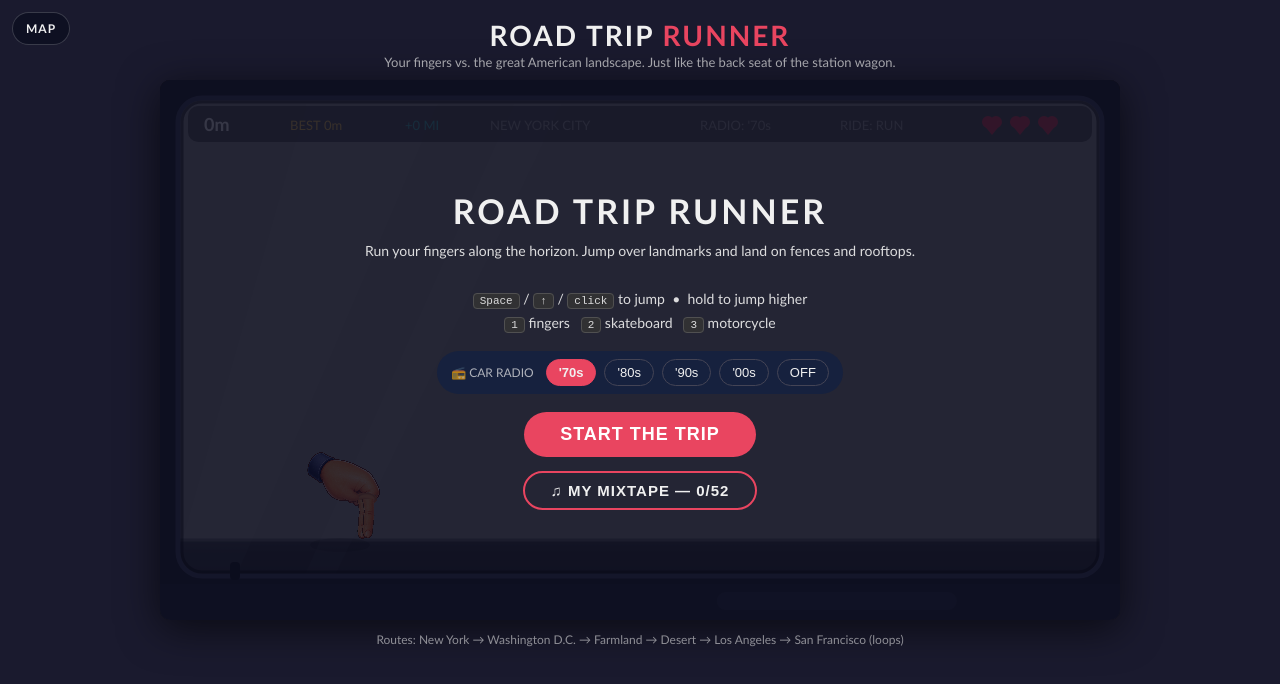
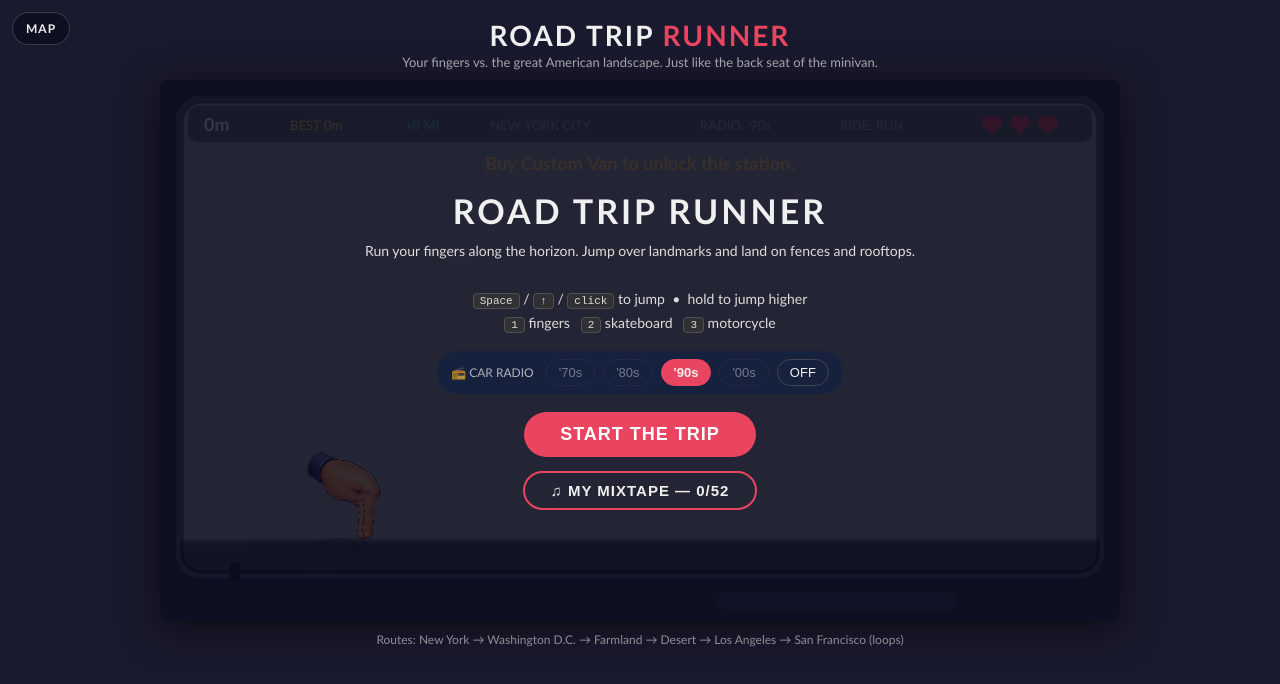
Before and after one commit to traviskoneil-cpu/road-trip-runner, a plain HTML site: page index.html in a window 1280 px wide. Both pictures are taken after a click on the button "'70s". Drawn offline with Linux system fonts and the light colour scheme.

Commit message:
Gate radio stations by vehicle ownership

```diff
--- a/index.html
+++ b/index.html
@@ -182,6 +182,11 @@
     font-size: 13px;
   }
   .decade.active { background: var(--accent); border-color: var(--accent); font-weight: bold; }
+  .decade.locked {
+    opacity: 0.42;
+    cursor: not-allowed;
+    border-style: dashed;
+  }
   .btn-stop {
     display: none;
     background: transparent;
@@ -258,7 +263,7 @@
 <body>
   <a class="map-link" href="home.html">MAP</a>
   <h1>Road Trip <span>Runner</span></h1>
-  <div class="tagline">Your fingers vs. the great American landscape. Just like the back seat of the station wagon.</div>
+  <div class="tagline">Your fingers vs. the great American landscape. Just like the back seat of the minivan.</div>
 
   <div id="rotateNote">
     <span class="phone">&#128241;</span><br>
@@ -418,6 +423,8 @@ const CITY_ORDER = ["nyc", "dc", "farm", "desert", "la", "sf"];
 const CAR_STATS = {
   wagon: { routeMultiplier: 1, worldSpeedStart: 260, worldSpeedRamp: 3, worldSpeedMax: 520 },
   minivan: { routeMultiplier: 1, worldSpeedStart: 260, worldSpeedRamp: 3, worldSpeedMax: 520 },
+  suv: { routeMultiplier: 1, worldSpeedStart: 260, worldSpeedRamp: 3, worldSpeedMax: 520 },
+  customVan: { routeMultiplier: 1, worldSpeedStart: 260, worldSpeedRamp: 3, worldSpeedMax: 520 },
 };
 
 const BackgroundArt = {
@@ -611,11 +618,29 @@ function routeLoopIndex() {
 }
 
 function currentCarStats() {
-  return CAR_STATS[Save.data.currentCar] || CAR_STATS.wagon;
+  return CAR_STATS[Save.data.currentCar] || CAR_STATS.minivan;
 }
 
 function routeMetersPerSecond() {
   return BASE_ROUTE_METERS_PER_SECOND * currentCarStats().routeMultiplier;
+}
+
+function vehicleName(id) {
+  return Save.vehicleName ? Save.vehicleName(id) : ({ minivan: "Blue Minivan", suv: "Family SUV", wagon: "Station Wagon", customVan: "Custom Van" })[id] || id;
+}
+
+function radioEraUnlocked(era) {
+  return Save.isStationUnlocked ? Save.isStationUnlocked(era) : era === "90s" || era === "off";
+}
+
+function unlockedRadioEra(era) {
+  if (radioEraUnlocked(era)) return era;
+  return Save.firstUnlockedStation ? Save.firstUnlockedStation() : "90s";
+}
+
+function stationVehicleName(era) {
+  const car = Save.vehicleForStation ? Save.vehicleForStation(era) : null;
+  return car ? vehicleName(car) : "another ride";
 }
 
 function bankedMilesForDistance(distance) {
@@ -703,7 +728,7 @@ document.querySelectorAll("#rideBar button").forEach((b) => {
 // changes. Swap these for AI-generated songs later.
 // ============================================================
 const Radio = {
-  era: (Save.data.settings && Save.data.settings.station) || "90s",
+  era: unlockedRadioEra((Save.data.settings && Save.data.settings.station) || "90s"),
   actx: null, nextNote: 0, step: 0, timer: null,
   playlist: {},        // era -> [filenames], loaded from radio/music/playlist.json
   audio: null, queue: [],
@@ -2637,7 +2662,15 @@ window.addEventListener("hashchange", openLibraryFromHash);
 openLibraryFromHash();
 function setRadioEra(era, persist) {
   if (!Radio.patterns[era] && era !== "off") era = "90s";
-  document.querySelectorAll(".decade").forEach((b) => b.classList.toggle("active", b.dataset.era === era));
+  if (!radioEraUnlocked(era)) era = unlockedRadioEra(era);
+  document.querySelectorAll(".decade").forEach((b) => {
+    const unlocked = radioEraUnlocked(b.dataset.era);
+    b.classList.toggle("active", b.dataset.era === era);
+    b.classList.toggle("locked", !unlocked);
+    b.setAttribute("aria-disabled", unlocked ? "false" : "true");
+    if (!unlocked && b.dataset.era !== "off") b.title = "Buy " + stationVehicleName(b.dataset.era) + " to unlock this station.";
+    else b.removeAttribute("title");
+  });
   Radio.era = era;
   if (persist && era !== "off") {
     if (!Save.data.settings || typeof Save.data.settings !== "object") Save.data.settings = {};
@@ -2648,6 +2681,10 @@ function setRadioEra(era, persist) {
 setRadioEra(Radio.era, false);
 document.querySelectorAll(".decade").forEach((btn) => {
   btn.addEventListener("click", () => {
+    if (!radioEraUnlocked(btn.dataset.era)) {
+      S.toast = { text: "Buy " + stationVehicleName(btn.dataset.era) + " to unlock this station.", timer: 3 };
+      return;
+    }
     setRadioEra(btn.dataset.era, true);
     if (S.running) Radio.start();
   });
--- a/save.js
+++ b/save.js
@@ -12,6 +12,13 @@
   const KEY = "rtr_save";
   const NAVIGATOR_BOARD_CELLS = 48;
   const NAVIGATOR_DOG_SNACK_OFFSET = 100;
+  const STARTER_CAR = "minivan";
+  const VEHICLES = {
+    minivan: { name: "Blue Minivan", station: "90s" },
+    suv: { name: "Family SUV", station: "00s" },
+    wagon: { name: "Station Wagon", station: "80s" },
+    customVan: { name: "Custom Van", station: "70s" },
+  };
   const DEFAULTS = {
     v: 6,
     difficulties: ["easy"],   // legacy Dad Mode global difficulty unlocks
@@ -20,8 +27,8 @@
     miles: 0,                 // the one currency (earning wired up in a later step)
     runnerBest: 0,            // Runner high score, meters
     cities: ["nyc"],          // unlocked map areas (the route spine)
-    cars: ["wagon"],          // unlocked vehicles
-    currentCar: "wagon",
+    cars: [STARTER_CAR],      // unlocked vehicles
+    currentCar: STARTER_CAR,
     navigator: {              // back-seat Navigator mode
       energy: 100,
       lastEnergyAt: 0,
@@ -43,7 +50,7 @@
   const clone = (o) => JSON.parse(JSON.stringify(o));
 
   const Save = {
-    RANK_ORDER, UNLOCK_RULE,
+    RANK_ORDER, UNLOCK_RULE, VEHICLES, STARTER_CAR,
     data: clone(DEFAULTS),
 
     load() {
@@ -56,7 +63,7 @@
       if (!d.driverSongs || typeof d.driverSongs !== "object") d.driverSongs = {};
       if (!Array.isArray(d.collected)) d.collected = [];
       if (!Array.isArray(d.cities) || !d.cities.length) d.cities = ["nyc"];
-      if (!Array.isArray(d.cars) || !d.cars.length) d.cars = ["wagon"];
+      if (!Array.isArray(d.cars) || !d.cars.length) d.cars = [STARTER_CAR];
       if (typeof d.miles !== "number") d.miles = 0;
       if (typeof d.runnerBest !== "number") d.runnerBest = 0;
       if (!d.currentCar) d.currentCar = d.cars[0];
@@ -103,10 +110,24 @@
       if ("syncMs" in d.settings) delete d.settings.syncMs;
       if (!d.settings.station) d.settings.station = DEFAULTS.settings.station;
       if (!d._migrated || typeof d._migrated !== "object") d._migrated = {};
+      this._migrateStarterCar();
+      d.cars = Array.from(new Set(d.cars.filter((car) => VEHICLES[car])));
+      if (!d.cars.length) d.cars = [STARTER_CAR];
+      if (!d.cars.includes(STARTER_CAR)) d.cars.unshift(STARTER_CAR);
+      if (!d.currentCar || !d.cars.includes(d.currentCar)) d.currentCar = d.cars[0];
+      if (!this.isStationUnlocked(d.settings.station)) d.settings.station = DEFAULTS.settings.station;
       this._migrateOldKeys();
       d.v = DEFAULTS.v;
       this.persist();
       return this;
+    },
+
+    _migrateStarterCar() {
+      const d = this.data;
+      if (d._migrated.minivanStarter) return;
+      d.cars = d.cars.map((car) => car === "wagon" ? STARTER_CAR : car);
+      if (d.currentCar === "wagon") d.currentCar = STARTER_CAR;
+      d._migrated.minivanStarter = true;
     },
 
     // Fold the pre-unified standalone keys in once each. We read them but never
@@ -128,6 +149,37 @@
     },
 
     persist() { try { localStorage.setItem(KEY, JSON.stringify(this.data)); } catch (e) {} },
+
+    // ---- vehicles / radio stations ----
+    vehicleName(id) { return (VEHICLES[id] && VEHICLES[id].name) || id; },
+    hasCar(id) { return !!VEHICLES[id] && this.data.cars.includes(id); },
+    unlockCar(id) {
+      if (!VEHICLES[id]) return false;
+      if (this.data.cars.includes(id)) return false;
+      this.data.cars.push(id);
+      this.persist();
+      return true;
+    },
+    setCurrentCar(id) {
+      if (!this.hasCar(id)) return false;
+      this.data.currentCar = id;
+      this.persist();
+      return true;
+    },
+    vehicleForStation(era) {
+      return Object.keys(VEHICLES).find((id) => VEHICLES[id].station === era) || null;
+    },
+    unlockedStationEras() {
+      const eras = (this.data.cars || []).map((car) => VEHICLES[car] && VEHICLES[car].station).filter(Boolean);
+      return new Set(eras.length ? eras : [VEHICLES[STARTER_CAR].station]);
+    },
+    isStationUnlocked(era) {
+      if (era === "off") return true;
+      return this.unlockedStationEras().has(era);
+    },
+    firstUnlockedStation() {
+      return ["90s", "00s", "80s", "70s"].find((era) => this.isStationUnlocked(era)) || VEHICLES[STARTER_CAR].station;
+    },
 
     // ---- Dad Mode difficulty ----
     has(diff) { return this.data.difficulties.includes(diff); },
```
Also changed, not shown: home.html (+24 -14 lines).
